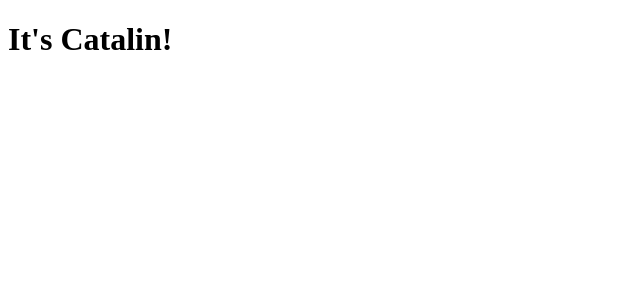
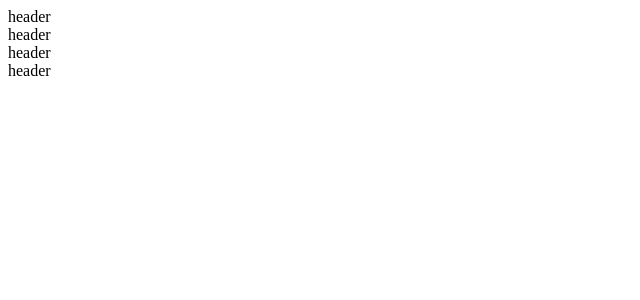
Before and after one commit to catalin-sandru/reactjs-practice, a React (Create React App) app: page / in a window 1280 px wide. Shown: the top 300 px of the page, without its empty margins (0-640 px from the left). Built offline with nearby package versions, Linux system fonts and the light colour scheme.

Commit message:
render in different ways

```diff
--- a/src/App.js
+++ b/src/App.js
@@ -1,5 +1,5 @@
 import React, { Component } from 'react';
-import Layout from './js/main.js'
+import Layout from './js/components/layout'
 
 class App extends Component {
   render() {
--- /dev/null
+++ b/src/js/components/header.js
@@ -0,0 +1,11 @@
+import React, { Component} from 'react'
+
+class Header extends Component {
+    render() {
+        return(
+          <header>header</header>
+        )
+    }
+  }
+
+export default Header
--- /dev/null
+++ b/src/js/components/layout.js
@@ -0,0 +1,20 @@
+import React, { Component} from 'react'
+import Header from './header'
+
+class Layout extends Component {
+  render() {
+    var list = [
+      <Header />,
+      <Header />,
+      <Header />
+    ]
+      return(
+        <div>
+          {list}
+          <Header />
+        </div>
+      )
+  }
+}
+
+export default Layout
--- a/src/js/main.js
+++ /dev/null
@@ -1,14 +0,0 @@
-import React, { Component} from 'react'
-class Layout extends Component {
-  constructor() {
-    super()
-    this.name = 'Catalin'
-  }
-  render() {
-      return(
-        <h1>It's {this.name}!</h1>
-      )
-  }
-}
-
-export default Layout
```
